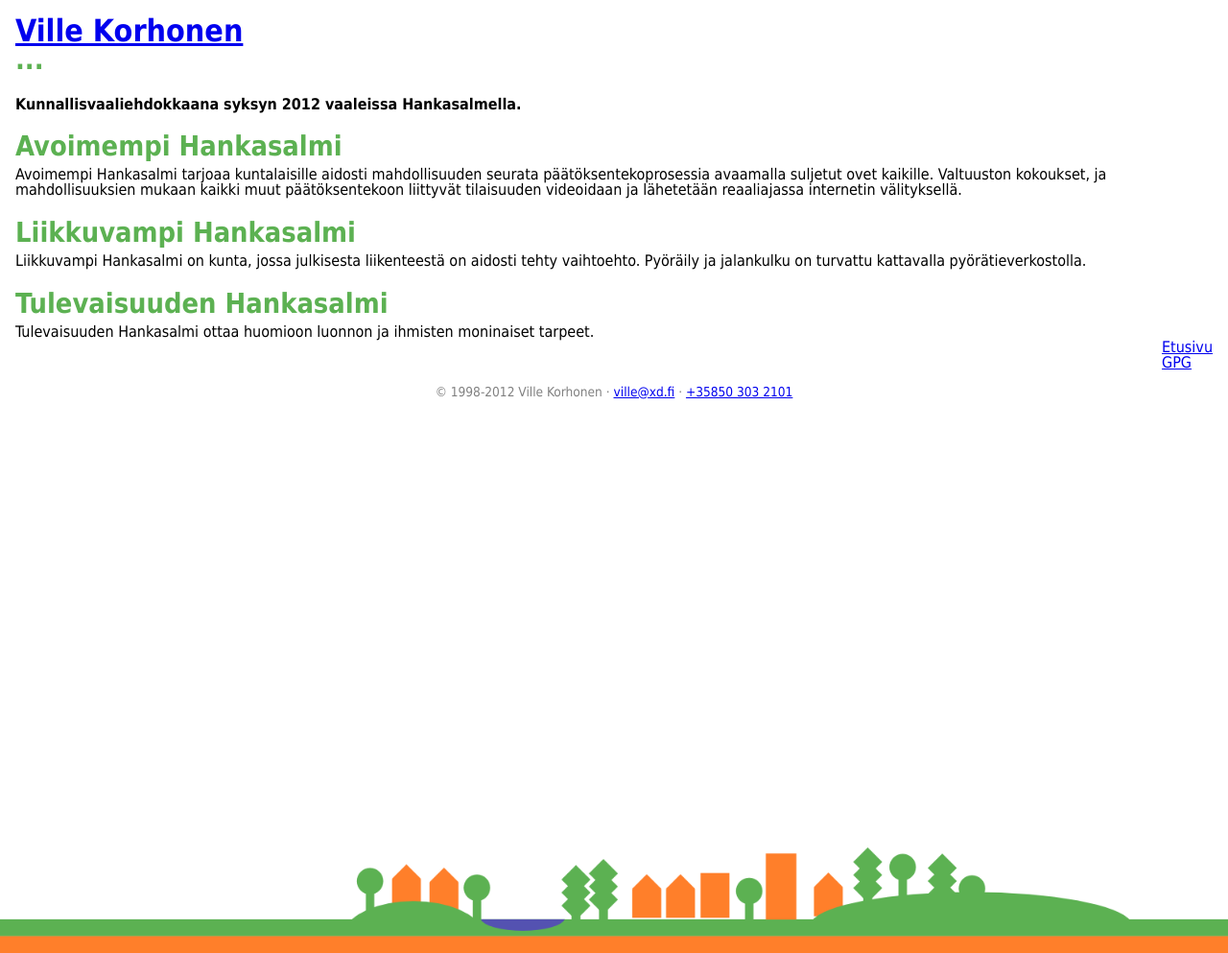
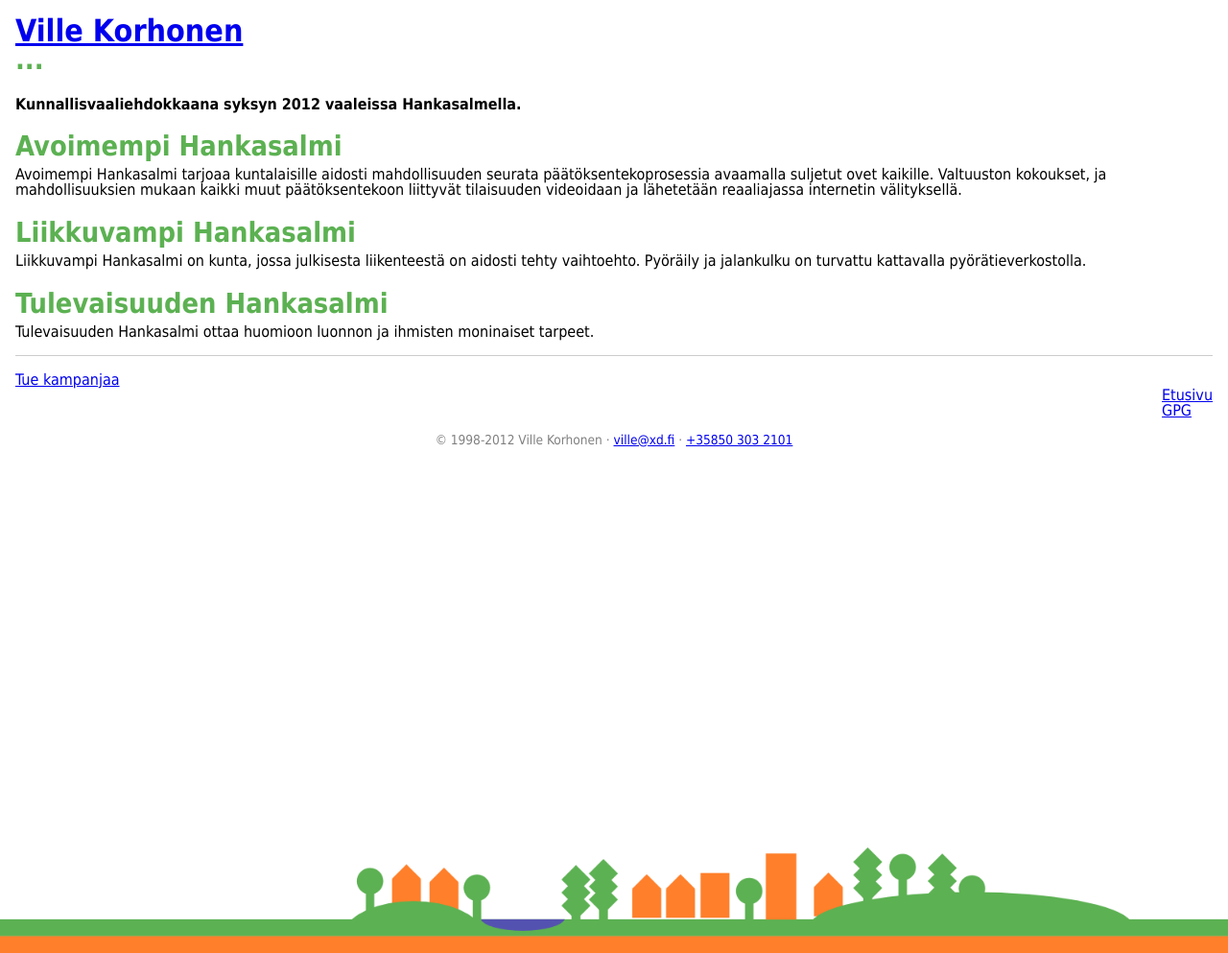
Before and after one commit to annavonzansen/ypcs.github.com, a Jekyll site: the page built from index.html, in a window 1280 px wide. Shown: the whole page at 96% size. Built offline with Jekyll 4.4.1, drawn with Linux system fonts in a browser that asks for light colours; Markdown is read by kramdown in place of the engine named in the settings.

Commit message:
Link to page 'tue'

```diff
--- a/index.html
+++ b/index.html
@@ -13,3 +13,7 @@ title: Ville Korhonen
 
 <h2>Tulevaisuuden Hankasalmi</h2>
 <p>Tulevaisuuden Hankasalmi ottaa huomioon luonnon ja ihmisten moninaiset tarpeet.</p>
+
+
+<hr/>
+<p><a href="/tue/">Tue kampanjaa</a></p>
```
